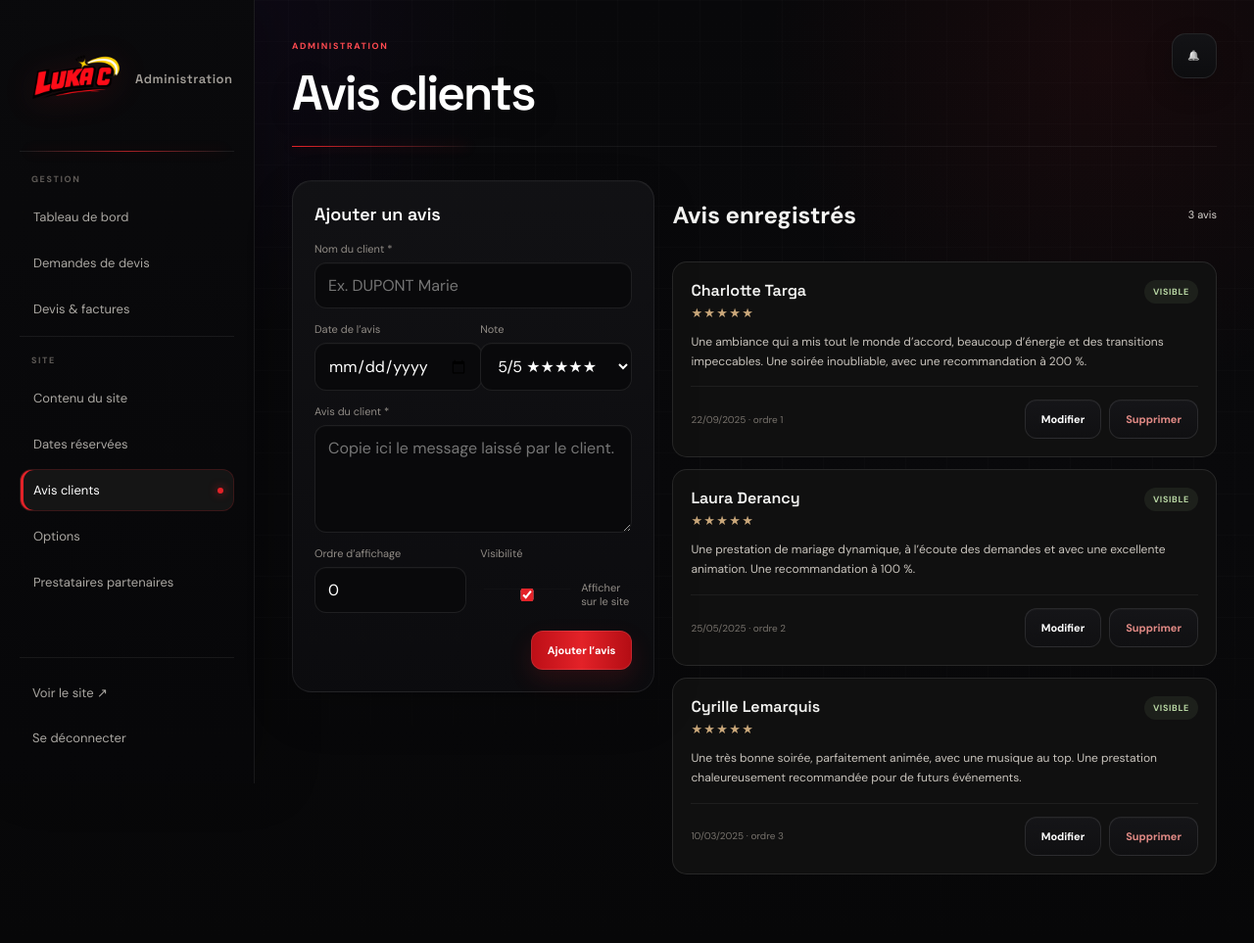
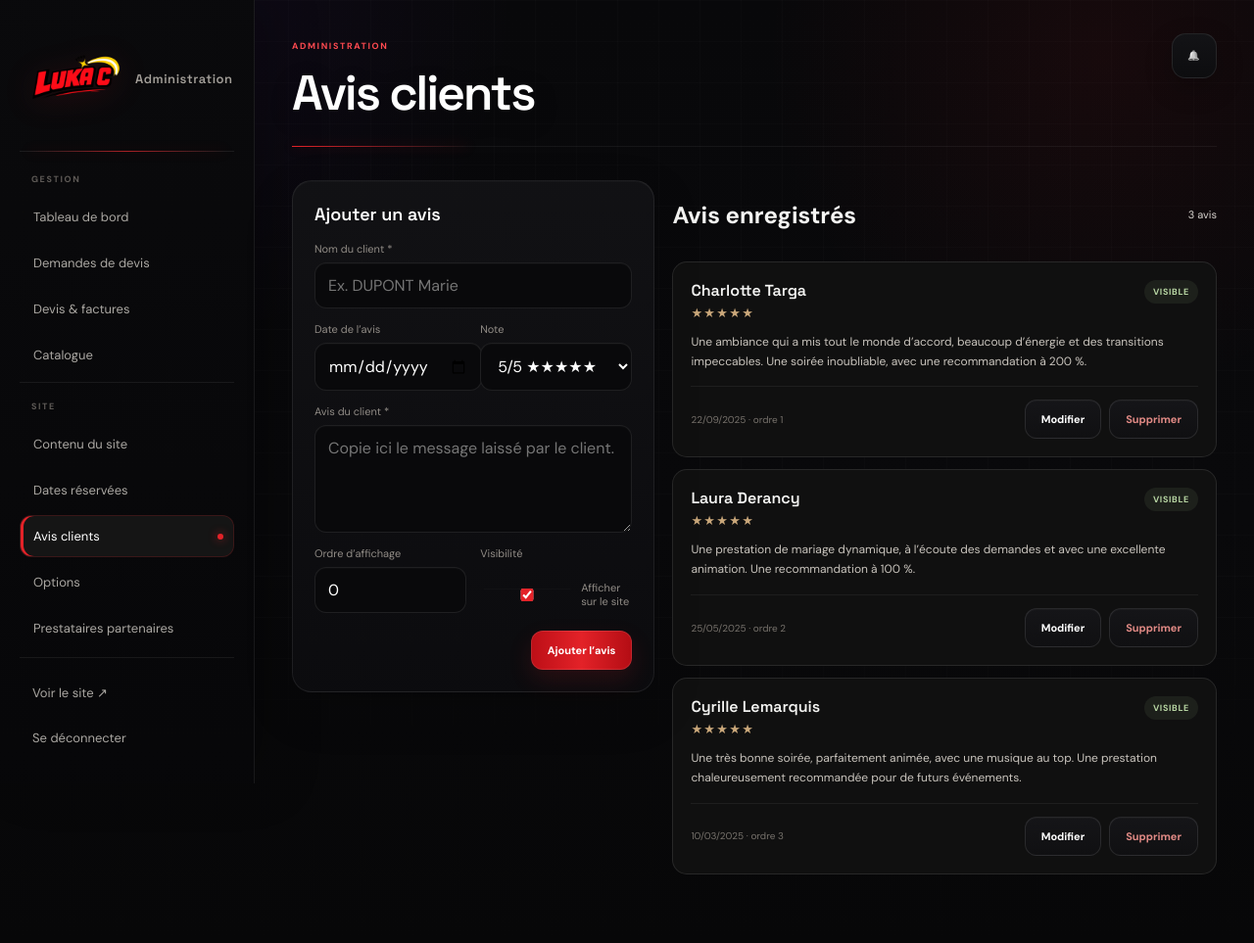
Before and after one commit to djlukac-ctrl/lukac, a PHP site: page /admin/avis.php in a window 1280 px wide. Shown: the whole page at 98% size. Run offline with PHP 8.4, Linux system fonts and the light colour scheme; the visitor is signed in with stand-in values (Sample User, id 1).

Commit message:
Ajoute le catalogue dans l'administration

```diff
--- a/admin/_layout.php
+++ b/admin/_layout.php
@@ -15,6 +15,7 @@ function admin_header(string $title, string $active = ''): void
             'dashboard' => ['Tableau de bord', 'index.php'],
             'devis' => ['Demandes de devis', 'devis.php'],
             'documents' => ['Devis & factures', 'documents.php'],
+            'catalogue' => ['Catalogue', 'catalogue.php'],
         ],
         'Site' => [
             'contenu' => ['Contenu du site', 'contenu.php'],
@@ -33,7 +34,7 @@ function admin_header(string $title, string $active = ''): void
   <title><?= $newQuoteCount > 0 ? '(' . $newQuoteCount . ') ' : '' ?><?= e($title) ?> — Administration Luka C</title>
   <link rel="stylesheet" href="../assets/css/admin.css?v=20260910-2">
   <link rel="stylesheet" href="../assets/css/admin-content.css?v=20260910-1">
-  <link rel="stylesheet" href="../assets/css/admin-light.css?v=20261117-7">
+  <link rel="stylesheet" href="../assets/css/admin-light.css?v=20261117-8">
 </head>
 <body>
 <div class="admin-shell">
```
